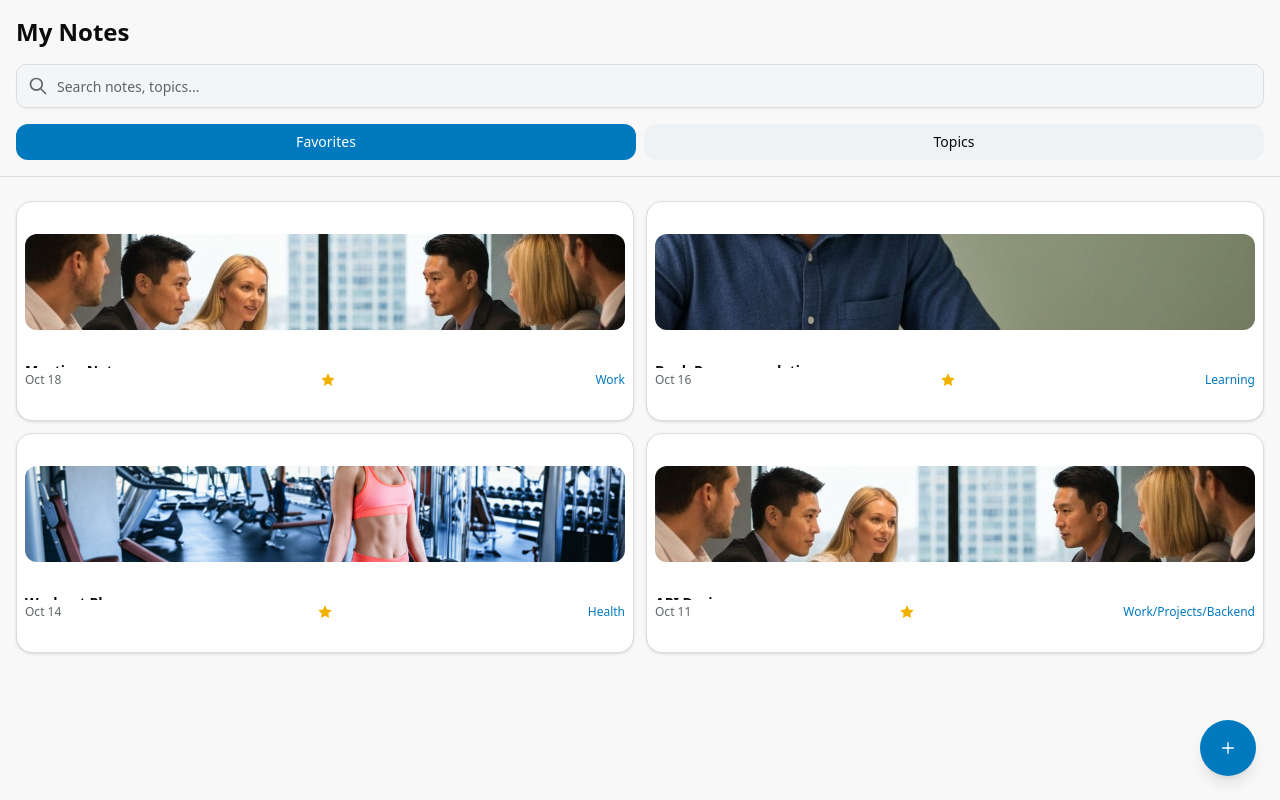
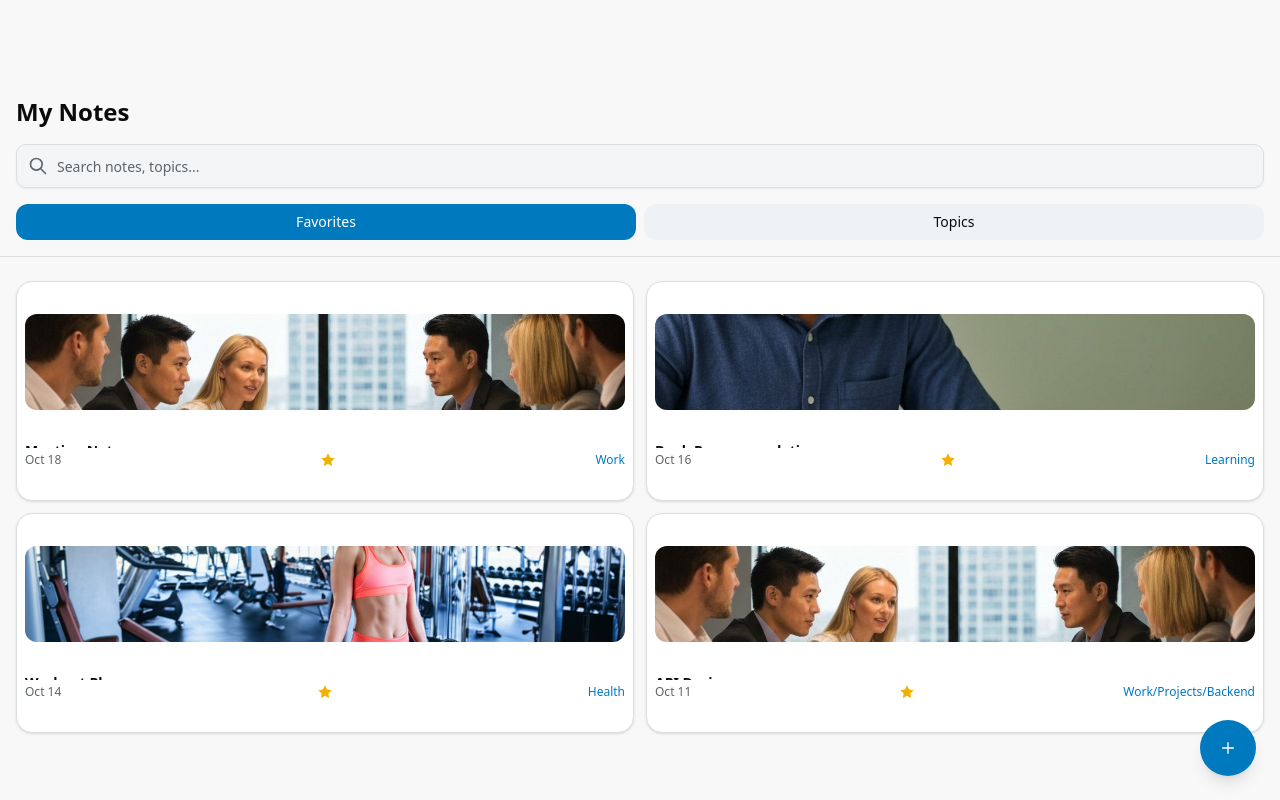
Before and after one commit to shufflik/telegram-notes-app, a Next.js app: page / in a window 1280 px wide. Built offline with nearby package versions, Linux system fonts and the light colour scheme.

Commit message:
Add 10% top margin

```diff
--- a/app/page.tsx
+++ b/app/page.tsx
@@ -251,7 +251,7 @@ export default function NotesApp() {
   const showFavorites = view === "favorites" && !selectedTopic && !searchQuery
 
   return (
-    <div className="h-screen bg-background flex flex-col overflow-hidden">
+    <div className="h-screen bg-background flex flex-col overflow-hidden pt-[10vh]">
       {/* Header */}
       <header className="flex-shrink-0 bg-background/80 backdrop-blur-lg border-b border-border">
         <div className="px-4 py-4">
--- a/components/note-view.tsx
+++ b/components/note-view.tsx
@@ -26,10 +26,10 @@ export function NoteView({ note, onClose, onToggleFavorite, onEdit, onDelete }:
     }
   }
 
-  return (
-    <div className="fixed inset-0 z-50 bg-background/80 backdrop-blur-sm animate-in fade-in">
-      <div className="fixed inset-0 flex flex-col">
-        <div className="flex-1 bg-background animate-in slide-in-from-bottom duration-300 flex flex-col">
+        return (
+          <div className="fixed inset-0 z-50 bg-background/80 backdrop-blur-sm animate-in fade-in">
+            <div className="fixed inset-0 flex flex-col pt-[10vh]">
+              <div className="flex-1 bg-background animate-in slide-in-from-bottom duration-300 flex flex-col">
           {/* Header */}
           <header className="sticky top-0 z-10 bg-background/80 backdrop-blur-lg border-b border-border">
             <div className="flex items-center justify-between px-4 py-4">
```
